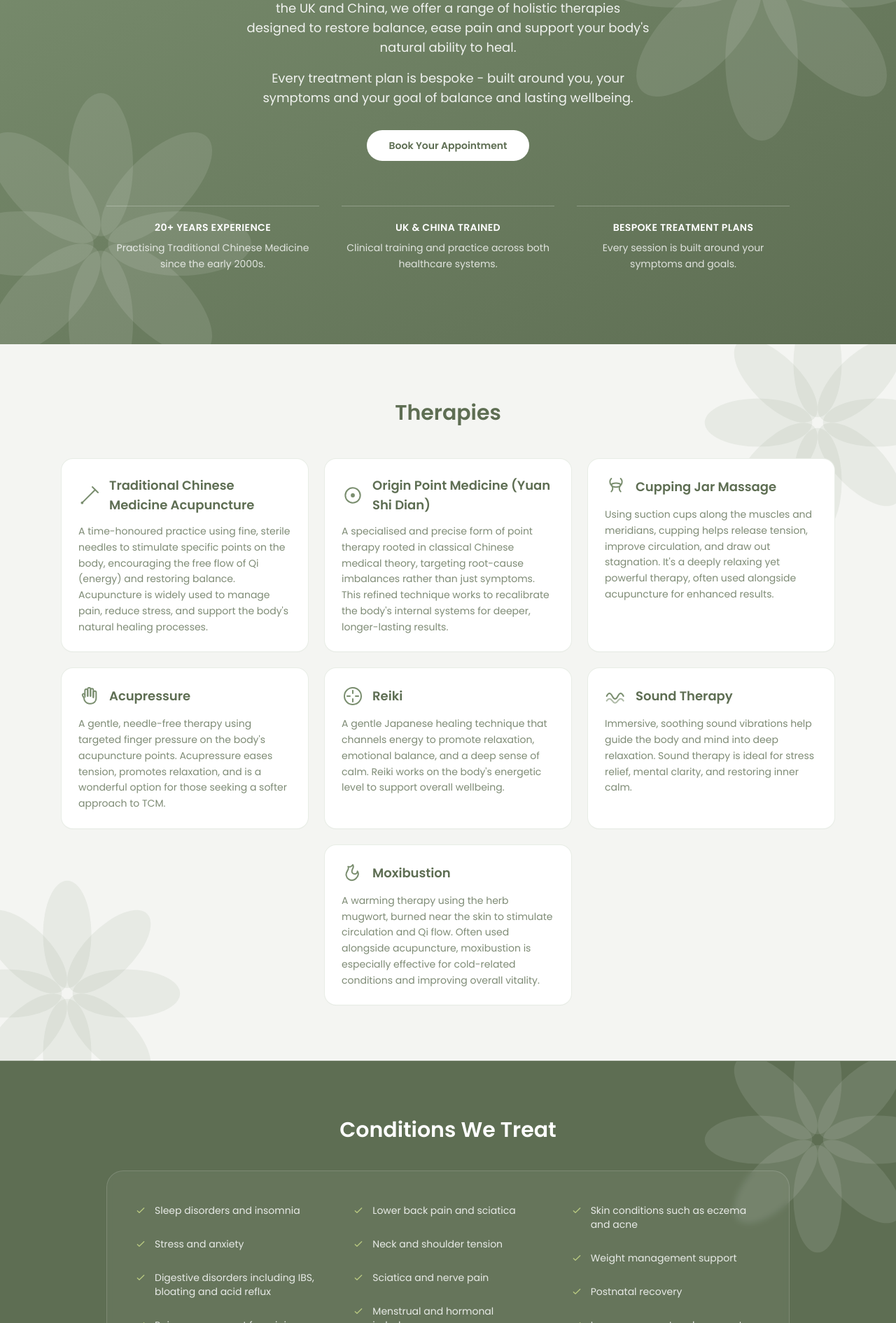
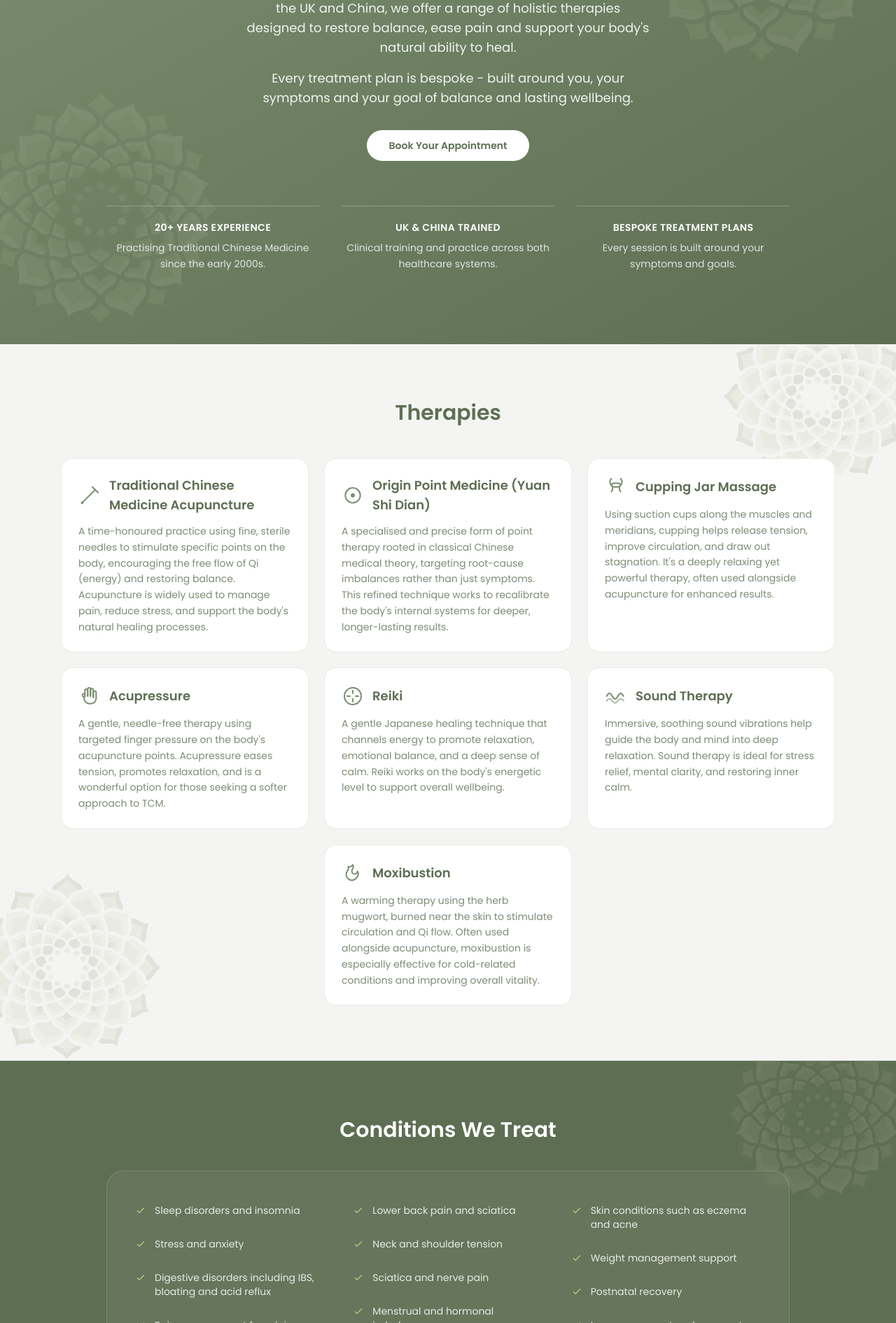
Before and after one commit to arslan020/qrhealth, a Next.js app: page / in a window 1280 px wide. Shown: the part 329-2220 px from the top of the page at 70% size. Built offline with nearby package versions, Linux system fonts and the light colour scheme.

Commit message:
Replace background flower watermark with brand mandala from logo

```diff
--- a/components/Conditions.tsx
+++ b/components/Conditions.tsx
@@ -5,8 +5,8 @@ import FlowerWatermark from "@/components/FlowerWatermark";
 export default function Conditions() {
   return (
     <section id="conditions" className="relative overflow-hidden border-t border-white/15 bg-dark-sage">
-      <FlowerWatermark className="-right-20 -top-20 h-72 w-72 text-white/10 sm:h-96 sm:w-96" />
-      <FlowerWatermark className="-bottom-24 -left-24 h-72 w-72 text-white/10 sm:h-96 sm:w-96" />
+      <FlowerWatermark className="-right-20 -top-20 h-72 w-72 sm:h-96 sm:w-96" />
+      <FlowerWatermark className="-bottom-24 -left-24 h-72 w-72 sm:h-96 sm:w-96" />
       <div className="relative mx-auto max-w-5xl px-6 py-20">
         <Reveal>
           <h2 className="text-center text-2xl font-semibold text-white sm:text-3xl">
--- a/components/Contact.tsx
+++ b/components/Contact.tsx
@@ -38,8 +38,8 @@ export default function Contact() {
 
   return (
     <section id="contact" className="relative overflow-hidden border-t border-white/15 bg-dark-sage">
-      <FlowerWatermark className="-right-20 -top-20 h-72 w-72 text-white/10 sm:h-96 sm:w-96" />
-      <FlowerWatermark className="-bottom-24 -left-24 h-72 w-72 text-white/10 sm:h-96 sm:w-96" />
+      <FlowerWatermark className="-right-20 -top-20 h-72 w-72 sm:h-96 sm:w-96" />
+      <FlowerWatermark className="-bottom-24 -left-24 h-72 w-72 sm:h-96 sm:w-96" />
 
       <div className="relative mx-auto max-w-5xl px-6 py-20">
         <Reveal>
--- a/components/FlowerWatermark.tsx
+++ b/components/FlowerWatermark.tsx
@@ -1,5 +1,5 @@
-// Subtle brand flower/lotus motif used as a background watermark across sections.
-// className controls position, size and color (e.g. "-right-24 -top-24 h-72 w-72 text-sage/10").
+// Brand mandala motif (from the QR Health logo) used as a background watermark across sections.
+// className controls position and size (e.g. "-right-24 -top-24 h-72 w-72").
 
 type FlowerWatermarkProps = {
   className: string;
@@ -7,12 +7,12 @@ type FlowerWatermarkProps = {
 
 export default function FlowerWatermark({ className }: FlowerWatermarkProps) {
   return (
-    <svg viewBox="0 0 100 100" className={`pointer-events-none absolute ${className}`} aria-hidden="true">
-      <g transform="translate(50,50)">
-        {Array.from({ length: 8 }).map((_, j) => (
-          <ellipse key={j} cx="0" cy="-22" rx="9" ry="20" fill="currentColor" transform={`rotate(${(360 / 8) * j})`} />
-        ))}
-      </g>
-    </svg>
+    // eslint-disable-next-line @next/next/no-img-element
+    <img
+      src="/images/mandala-watermark.svg"
+      alt=""
+      aria-hidden="true"
+      className={`pointer-events-none absolute select-none opacity-[0.14] ${className}`}
+    />
   );
 }
--- a/components/Hero.tsx
+++ b/components/Hero.tsx
@@ -11,8 +11,8 @@ const HIGHLIGHTS = [
 export default function Hero() {
   return (
     <section id="home" className="relative flex min-h-[calc(100vh-75px)] min-h-[calc(100dvh-75px)] items-center overflow-hidden bg-gradient-to-br from-sage to-dark-sage">
-      <FlowerWatermark className="-right-24 -top-24 h-[28rem] w-[28rem] text-white/10 sm:h-[36rem] sm:w-[36rem]" />
-      <FlowerWatermark className="-bottom-28 -left-28 h-[26rem] w-[26rem] text-white/10 sm:h-[32rem] sm:w-[32rem]" />
+      <FlowerWatermark className="-right-24 -top-24 h-[28rem] w-[28rem] sm:h-[36rem] sm:w-[36rem]" />
+      <FlowerWatermark className="-bottom-28 -left-28 h-[26rem] w-[26rem] sm:h-[32rem] sm:w-[32rem]" />
 
       <div className="relative mx-auto max-w-5xl px-6 py-16 text-center">
         <Reveal>
--- a/components/PriceList.tsx
+++ b/components/PriceList.tsx
@@ -5,8 +5,8 @@ import FlowerWatermark from "@/components/FlowerWatermark";
 export default function PriceList() {
   return (
     <section id="pricing" className="relative overflow-hidden bg-warm-grey">
-      <FlowerWatermark className="-right-20 -top-20 h-72 w-72 text-sage/10 sm:h-96 sm:w-96" />
-      <FlowerWatermark className="-bottom-24 -left-24 h-72 w-72 text-sage/10 sm:h-96 sm:w-96" />
+      <FlowerWatermark className="-right-20 -top-20 h-72 w-72 sm:h-96 sm:w-96" />
+      <FlowerWatermark className="-bottom-24 -left-24 h-72 w-72 sm:h-96 sm:w-96" />
       <div className="relative mx-auto max-w-3xl px-6 py-20">
         <Reveal>
           <h2 className="text-center text-2xl font-semibold text-dark-sage sm:text-3xl">
--- a/components/Therapies.tsx
+++ b/components/Therapies.tsx
@@ -6,8 +6,8 @@ import FlowerWatermark from "@/components/FlowerWatermark";
 export default function Therapies() {
   return (
     <section id="therapies" className="relative overflow-hidden bg-warm-grey">
-      <FlowerWatermark className="-right-20 -top-20 h-72 w-72 text-sage/10 sm:h-96 sm:w-96" />
-      <FlowerWatermark className="-bottom-24 -left-24 h-72 w-72 text-sage/10 sm:h-96 sm:w-96" />
+      <FlowerWatermark className="-right-20 -top-20 h-72 w-72 sm:h-96 sm:w-96" />
+      <FlowerWatermark className="-bottom-24 -left-24 h-72 w-72 sm:h-96 sm:w-96" />
       <div className="relative mx-auto max-w-6xl px-6 py-20">
         <Reveal>
           <h2 className="text-center text-2xl font-semibold text-dark-sage sm:text-3xl">
```
Also changed, not shown: public/images/mandala-watermark.svg (added).
